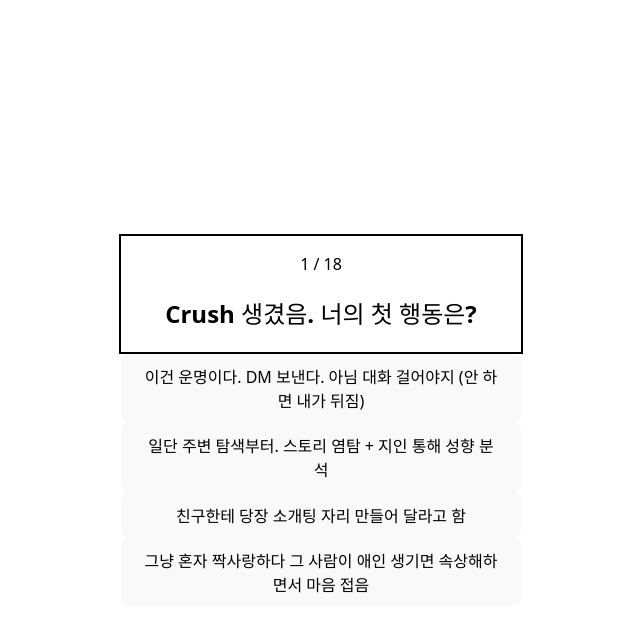
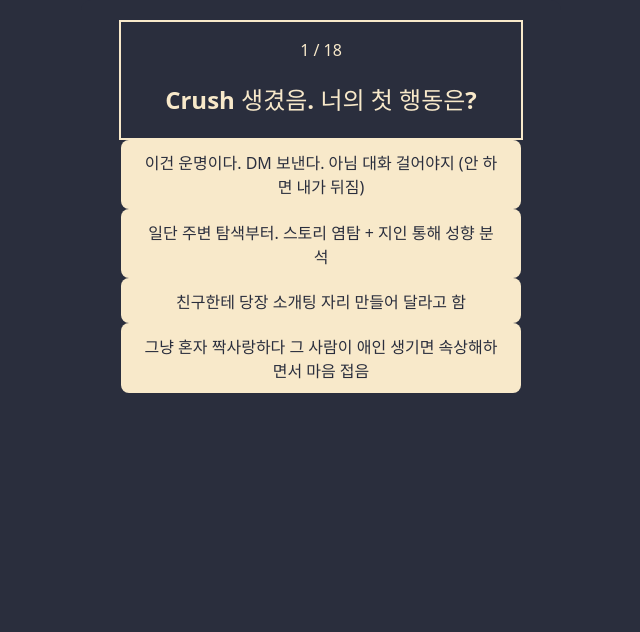
Before and after one commit to couple-palace/couple-palace-frontend, a React (Vite) app: page /quiz in a window 1280 px wide. Shown: the top 632 px of the page, without its empty margins (339-979 px from the left). Built offline with nearby package versions, Linux system fonts and the light colour scheme.

Commit message:
Fix: vercel 404 에러 해결을 위해 vercel.json에 라우팅 설정 추가

```diff
--- a/index.html
+++ b/index.html
@@ -6,7 +6,7 @@
   <title>내가 커플 궁전에 나간다면? 나만의 결혼 프로필을 만들어보자!</title>
   <link rel="icon" type="image/png" href="/favicon.ico" />
 </head>
-<body style="margin: 0; display: flex; justify-content: center; align-items:start; min-height: 100vh; background-color: white;">
+<body style="margin: 0; display: flex; justify-content: center; align-items:start; min-height: 100vh; background-color: #2A2E3D;">
   <div id="root"></div>
   <script type="module" src="/src/main.jsx"></script>
 </body>
--- a/src/components/Layout.jsx
+++ b/src/components/Layout.jsx
@@ -10,8 +10,8 @@ const Layout = ({ children }) => {
       flexDirection: "column",
       justifyContent: "center",
       alignItems: "center",
-      backgroundColor: "white",
-      boxShadow: "0px 4px 10px rgba(255, 255, 255, 0.1)",
+      backgroundColor: "#2A2E3D", // ✅ 배경색 적용
+      color: "#F8E9CA", // ✅ 글씨 색 적용
       padding: "20px",
       borderRadius: "10px"
     }}>
--- a/src/data/quizData.js
+++ b/src/data/quizData.js
@@ -11,13 +11,14 @@ const quizData = [
     },
     {
       id: 2,
-      question: "연애하면서 가장 듣고 싶은 말은?",
+      question: "연애할 때 제일 중요한 거?",
       options: [
-        "너랑 있으면 진짜 안정돼. 같이 있으면 아무 걱정 없음",
-        "너랑 있으면 그냥 다른 차원의 세계가 열리는 기분이야",
-        "'와 진짜 너만큼 내 기분 잘 맞춰주는 사람 처음 봄'",
-        "'우리 둘이 이렇게 만난 거 진짜 온 우주가 계획한 거 아닐까?'",
+        "성격이랑 가치관이 맞아야 함",
+        "그냥 나를 좋아해줬으면 좋겠음",
+        "같이 있어도 안 피곤한 게 중요함",
+        "일단 재미있어야 함",
       ],
+
     },
     {
       id: 3,
@@ -31,12 +32,12 @@ const quizData = [
     },
     {
       id: 4,
-      question: "결혼 준비하는 너의 태도는?",
+      question: "연애하면서 가장 듣고 싶은 말은?",
       options: [
-        "예산 정리, 플래너 계약, 신혼집 옵션까지 엑셀 정리 완료. (이미 신혼가전 사전조사 끝남)",
-        "아 그거 그냥 결혼식장에서 알아서 해주는 거 아님? (드레스 고르러 가기 전에도 배달시켜 먹음)",
-        "'결혼 체크리스트 100개 완성. 하루에 하나씩 해결하면 딱 맞음'",
-        "'결혼식은 그냥 둘이서 여행 가서 셀프웨딩 하면 되는 거 아님? 식 귀찮아'",
+        "너랑 있으면 진짜 안정돼. 같이 있으면 아무 걱정 없음",
+        "너랑 있으면 그냥 다른 차원의 세계가 열리는 기분이야",
+        "'와 진짜 너만큼 내 기분 잘 맞춰주는 사람 처음 봄'",
+        "'우리 둘이 이렇게 만난 거 진짜 온 우주가 계획한 거 아닐까?'",
       ],
     },
     {
@@ -93,7 +94,7 @@ const quizData = [
       id: 10,
       question: "내 연애력은?",
       options: [
-        "아니요 (단호)",
+        "연애 안함 (단호)",
         "걍 내 성격이랑 잘 맞는 사람 만나야 됨",
         "잘 모르겠고 그냥 되는 대로 함",
         "나름 잘한다고 생각하는데 ㅇㅇ",
@@ -101,12 +102,12 @@ const quizData = [
     },
     {
       id: 11,
-      question: "연애할 때 제일 중요한 거?",
+      question: "결혼 준비하는 너의 태도는?",
       options: [
-        "성격이랑 가치관이 맞아야 함",
-        "그냥 나를 좋아해줬으면 좋겠음",
-        "같이 있어도 안 피곤한 게 중요함",
-        "일단 재미있어야 함",
+        "예산 정리, 플래너 계약, 신혼집 옵션까지 엑셀 정리 완료. (이미 신혼가전 사전조사 끝남)",
+        "아 그거 그냥 결혼식장에서 알아서 해주는 거 아님? (드레스 고르러 가기 전에도 배달시켜 먹음)",
+        "'결혼 체크리스트 100개 완성. 하루에 하나씩 해결하면 딱 맞음'",
+        "'결혼식은 그냥 둘이서 여행 가서 셀프웨딩 하면 되는 거 아님? 식 귀찮아'",
       ],
     },
     {
--- a/src/index.css
+++ b/src/index.css
@@ -9,7 +9,7 @@
   font-weight: 400;
 
   color-scheme: light dark;
-  color: rgba(255, 255, 255, 0.87);
+  color: #F8E9CA;
   background-color: #242424;
 
   font-synthesis: none;
--- a/src/pages/QuizPage.jsx
+++ b/src/pages/QuizPage.jsx
@@ -21,28 +21,38 @@ const QuizPage = () => {
   };
 
   return (
-    <div className="w-full flex flex-col items-center px-4 py-6 text-center">
+    <div
+      className="w-full flex flex-col items-center px-4 py-6 text-center min-h-screen"
+      style={{ backgroundColor: "#2A2E3D", color: "#F8E9CA" }} // ✅ 배경 & 글씨 색 적용
+    >
       {/* 진행 바 */}
       <ProgressBar progress={currentQuestion + 1} total={quizData.length} />
 
       {/* 문제 카드 */}
-      <div className="mt-6 w-full max-w-[400px] bg-white shadow-md rounded-xl border-2 border-gray-200 px-6 py-8">
-        <p className="text-gray-600 text-sm font-semibold">
+      <div
+        className="mt-6 w-full max-w-[400px] shadow-md rounded-xl border-2 px-6 py-8"
+        style={{ borderColor: "#F8E9CA", color: "#F8E9CA" }} // ✅ 카드 색상 변경
+      >
+        <p className="text-sm font-semibold" style={{ color: "#F8E9CA" }}>
           {currentQuestion + 1} / {quizData.length}
         </p>
-        <h2 className="text-xl font-bold text-gray-800 mt-2">
+        <h2 className="text-xl font-bold mt-2" style={{ color: "#F8E9CA" }}>
           {quizData[currentQuestion].question}
         </h2>
       </div>
 
-      {/* 옵션 버튼 - 간격 문제 해결안됨 */}
+      {/* 옵션 버튼 */}
       <div className="mt-6 w-full max-w-[400px] flex flex-col space-y-6">
         {quizData[currentQuestion].options.map((option, index) => (
           <button
             key={index}
             onClick={() => handleSelect(index)}
-            className="block h-14 text-lg font-medium border border-gray-300 rounded-lg bg-white hover:bg-blue-500 hover:text-white transition shadow-md"
-            style={{ width: "-webkit-fill-available" }} // ✅ width: -webkit-fill-available 적용. 다른 기기의 경우 추가 설정 필요할 수 있음
+            className="block h-14 text-lg font-medium border rounded-lg transition shadow-md"
+            style={{
+              width: "100%",
+              backgroundColor: "#F8E9CA", // ✅ 버튼 배경을 밝게
+              color: "#2A2E3D", // ✅ 버튼 글씨를 어둡게
+            }}
           >
             {option}
           </button>
```
Also changed, not shown: vercel.json (added).
